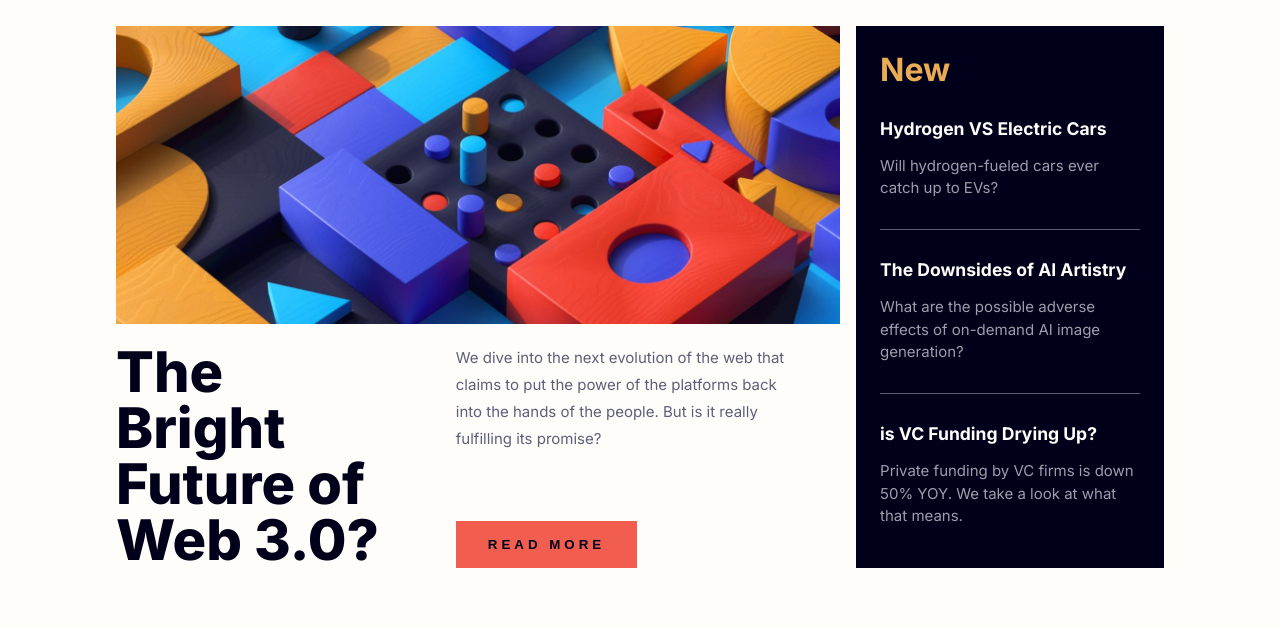
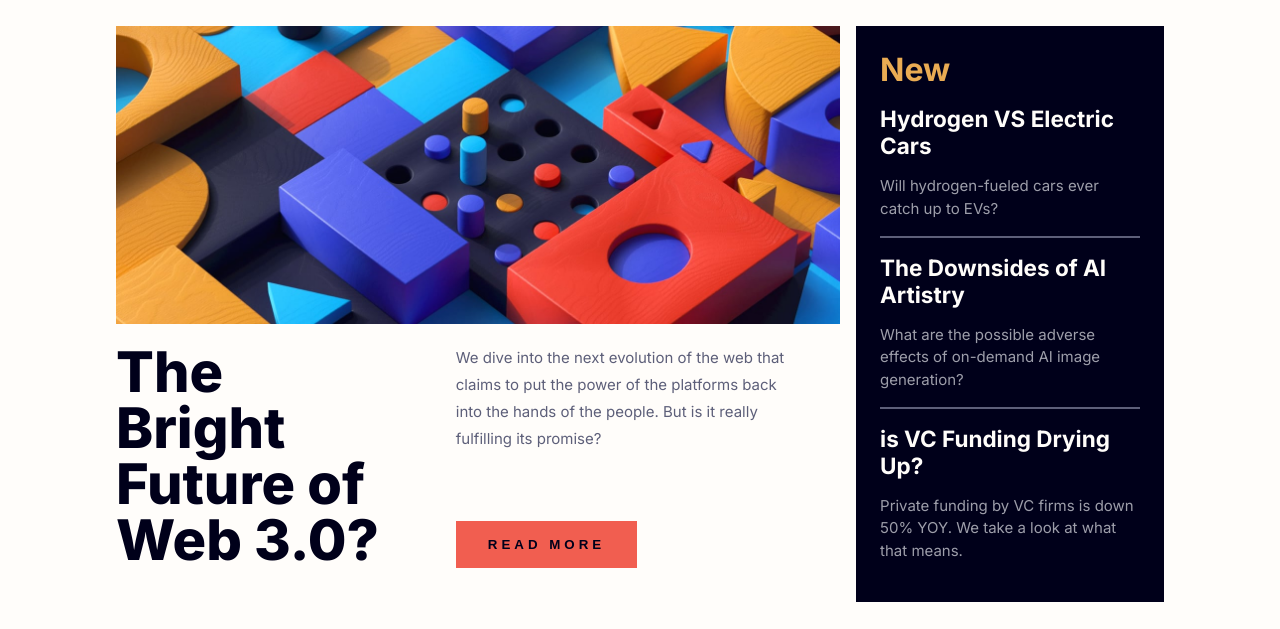
Before and after one commit to divyabaliyan4543/News-homepage, a plain HTML site: page index.html in a window 1280 px wide. Shown: the part 126-755 px from the top of the page. Drawn offline with Linux system fonts and the light colour scheme.

Commit message:
Add files via upload

```diff
--- a/index.html
+++ b/index.html
@@ -83,12 +83,12 @@
             <span>New</span>
 
             <div>
-              <h3>Hydrogen VS Electric Cars</h3>
+              <h2>Hydrogen VS Electric Cars</h2>
               <p>Will hydrogen-fueled cars ever catch up to EVs?</p>
             </div>
             <hr />
             <div>
-              <h3>The Downsides of AI Artistry</h3>
+              <h2>The Downsides of AI Artistry</h2>
               <p>
                 What are the possible adverse effects of on-demand AI image
                 generation?
@@ -96,7 +96,7 @@
             </div>
             <hr />
             <div>
-              <h3>is VC Funding Drying Up?</h3>
+              <h2>is VC Funding Drying Up?</h2>
               <p>
                 Private funding by VC firms is down 50% YOY. We take a look at
                 what that means.
--- a/style.css
+++ b/style.css
@@ -205,14 +205,14 @@ hr {
   margin: 1rem 0;
 }
 
-.top_news_right div h3 {
+.top_news_right div h2 {
   color: var(--Off-white);
   margin-bottom: 1rem;
   transition: color 0.3s ease;
   cursor: pointer;
 }
 
-.top_news_right div h3:hover {
+.top_news_right div h2:hover {
   color: var(---Soft-orange);
 }
 
```
